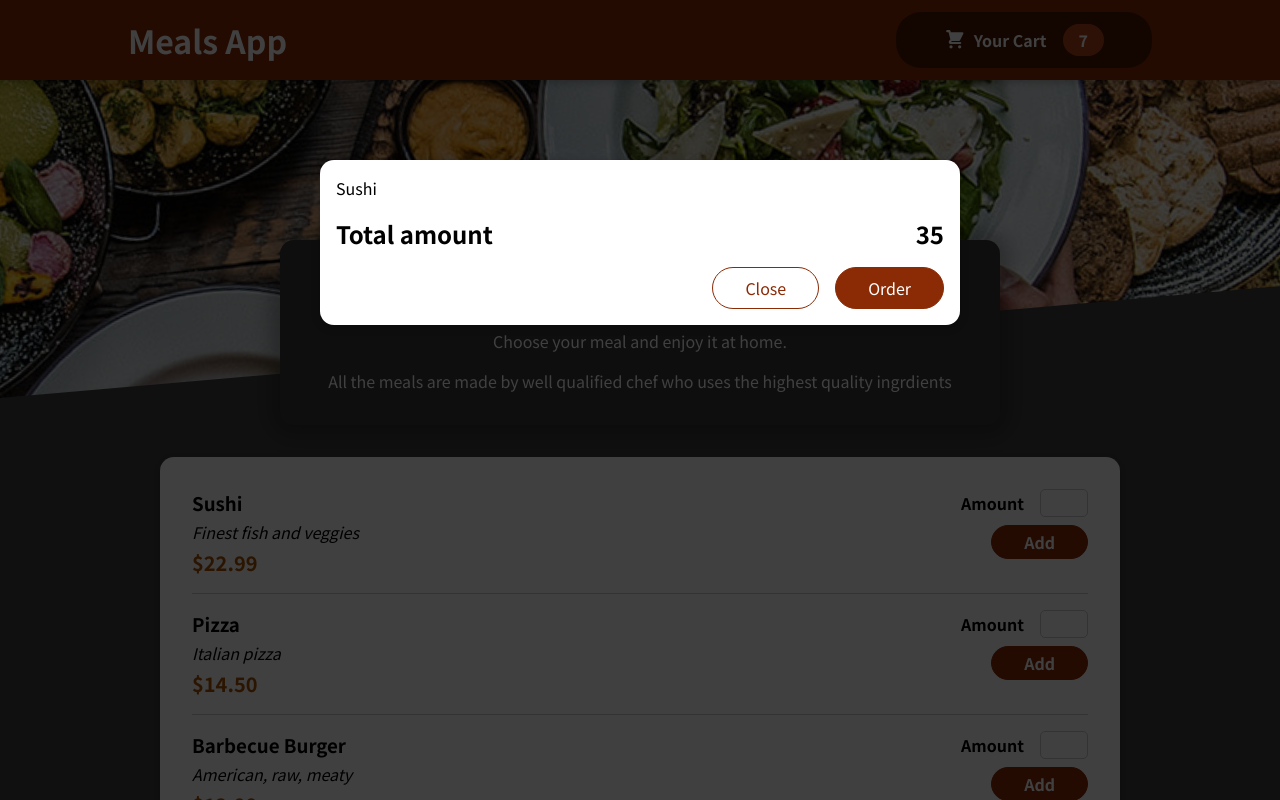
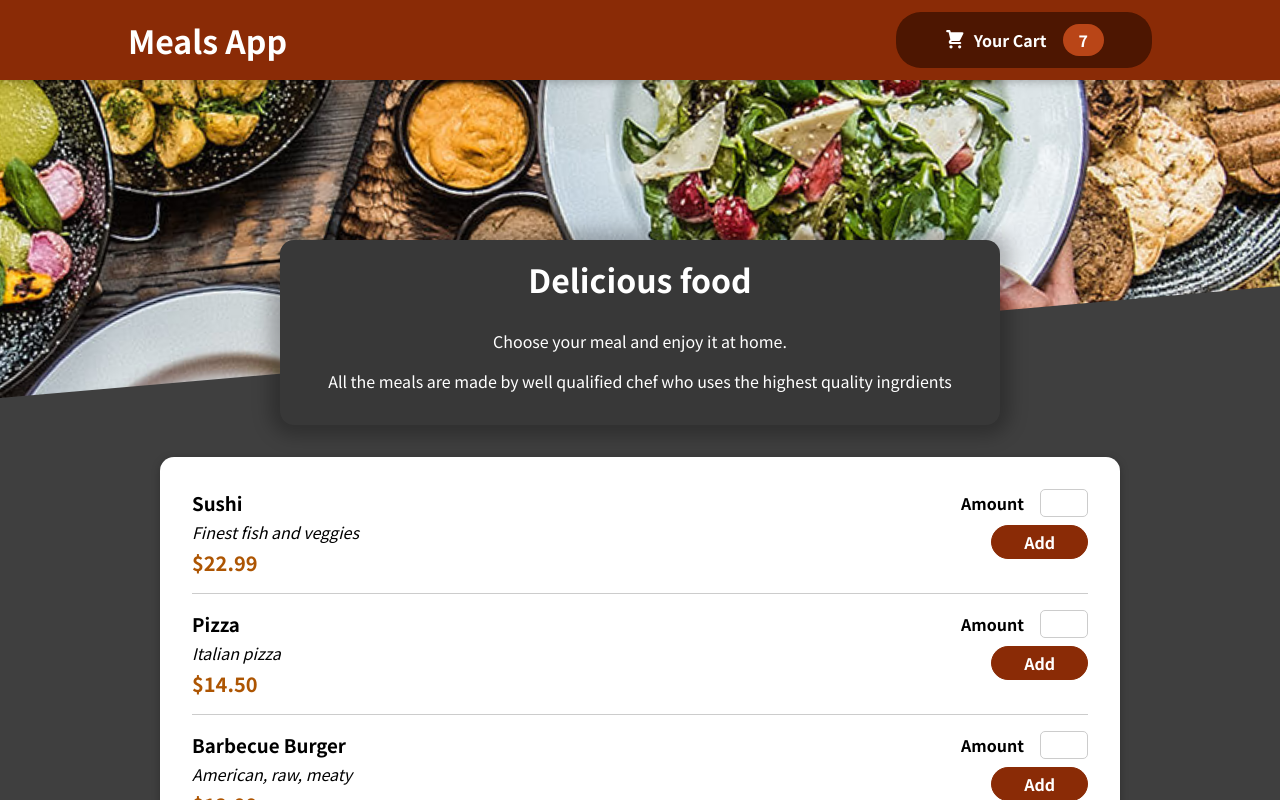
Before and after one commit to Grygle/Order_meal, a React (Create React App) app in the folder order_meal/: page / in a window 1280 px wide. Shown: the top 800 px of the page. Built offline with nearby package versions, Linux system fonts and the light colour scheme.

Commit message:
Cart and Modal state management using useState() hook

```diff
--- a/order_meal/src/App.js
+++ b/order_meal/src/App.js
@@ -1,13 +1,24 @@
-import React from "react";
+import React, { useState } from "react";
 import Header from "./components/Layout/Header";
 import Meals from "./components/Meals/Meals";
 import Cart from "./components/Cart/Cart";
 
 function App() {
+
+    const [cartIsShown, setCartIsShown] = useState(false);
+
+    const showCartHandler = () => {
+        setCartIsShown(true);
+    }
+
+    const hideCartHandler = () => {
+        setCartIsShown(false);
+    }
+
     return (
         <React.Fragment>
-            <Cart />
-            <Header />
+            {cartIsShown && <Cart onClose={hideCartHandler}/>}
+            <Header onShowCart={showCartHandler}/>
             <main>
                 <Meals />
             </main>
--- a/order_meal/src/components/Cart/Cart.js
+++ b/order_meal/src/components/Cart/Cart.js
@@ -6,14 +6,14 @@
         { id: "c1", name: "Sushi", amount: 2, price: 12.99 },
     ].map((item) => <li>{item.name}</li>)}</ul>;
     return (
-        <Modal>
+        <Modal onClose={props.onClose}>
             {cartItems}
             <div className={styles.total}>
                 <span>Total amount</span>
                 <span>35</span>
             </div>
             <div className={styles.actions}>
-                <button className={styles['button--alt']}>Close</button>
+                <button className={styles['button--alt']} onClick={props.onClose}>Close</button>
                 <button className={styles.button}>Order</button>
             </div>
         </Modal>
--- a/order_meal/src/components/Layout/Header.js
+++ b/order_meal/src/components/Layout/Header.js
@@ -8,7 +8,7 @@
         <React.Fragment>
             <header className={styles.header}>
                 <h1>Meals App</h1>
-                <HeaderCartButton />
+                <HeaderCartButton onClick={props.onShowCart}/>
             </header>
             <div className={styles['main-image']}>
                 <img src={image} alt="table full of food"/>
--- a/order_meal/src/components/Layout/HeaderCartButton.js
+++ b/order_meal/src/components/Layout/HeaderCartButton.js
@@ -3,7 +3,7 @@
 
 const HeaderCartButton = (props) => {
     return (
-        <button className={styles.button}>
+        <button className={styles.button} onClick={props.onClick}>
             <span className={styles.icon}>
                 <CartIcon />
             </span>
--- a/order_meal/src/components/UI/Modal.js
+++ b/order_meal/src/components/UI/Modal.js
@@ -3,7 +3,7 @@
 import styles from "./Modal.module.css";
 
 const Backdrop = (props) => {
-    return <div className={styles.backdrop}></div>;
+    return <div className={styles.backdrop} onClick={props.onClose}></div>;
 };
 
 const ModalOverlay = (props) => {
@@ -19,7 +19,7 @@
 const Modal = (props) => {
     return (
         <Fragment>
-            {ReactDOM.createPortal(<Backdrop />, portalElement)}
+            {ReactDOM.createPortal(<Backdrop onClose={props.onClose}/>, portalElement)}
             {ReactDOM.createPortal(
                 <ModalOverlay>{props.children}</ModalOverlay>,
                 portalElement
```
Also changed, not shown: order_meal/src/components/Meals/MealItem/MealItem.module.css (indentation only).
